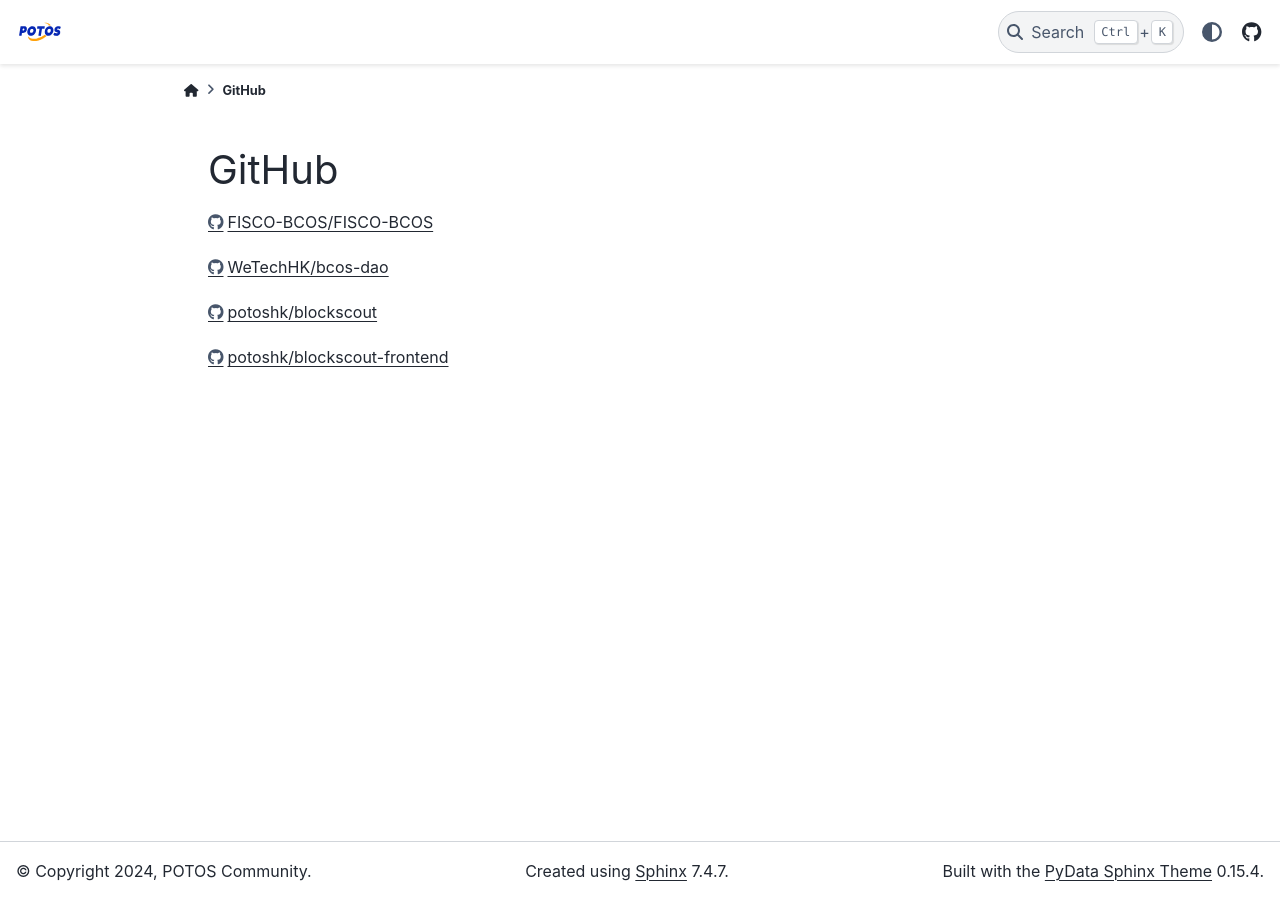
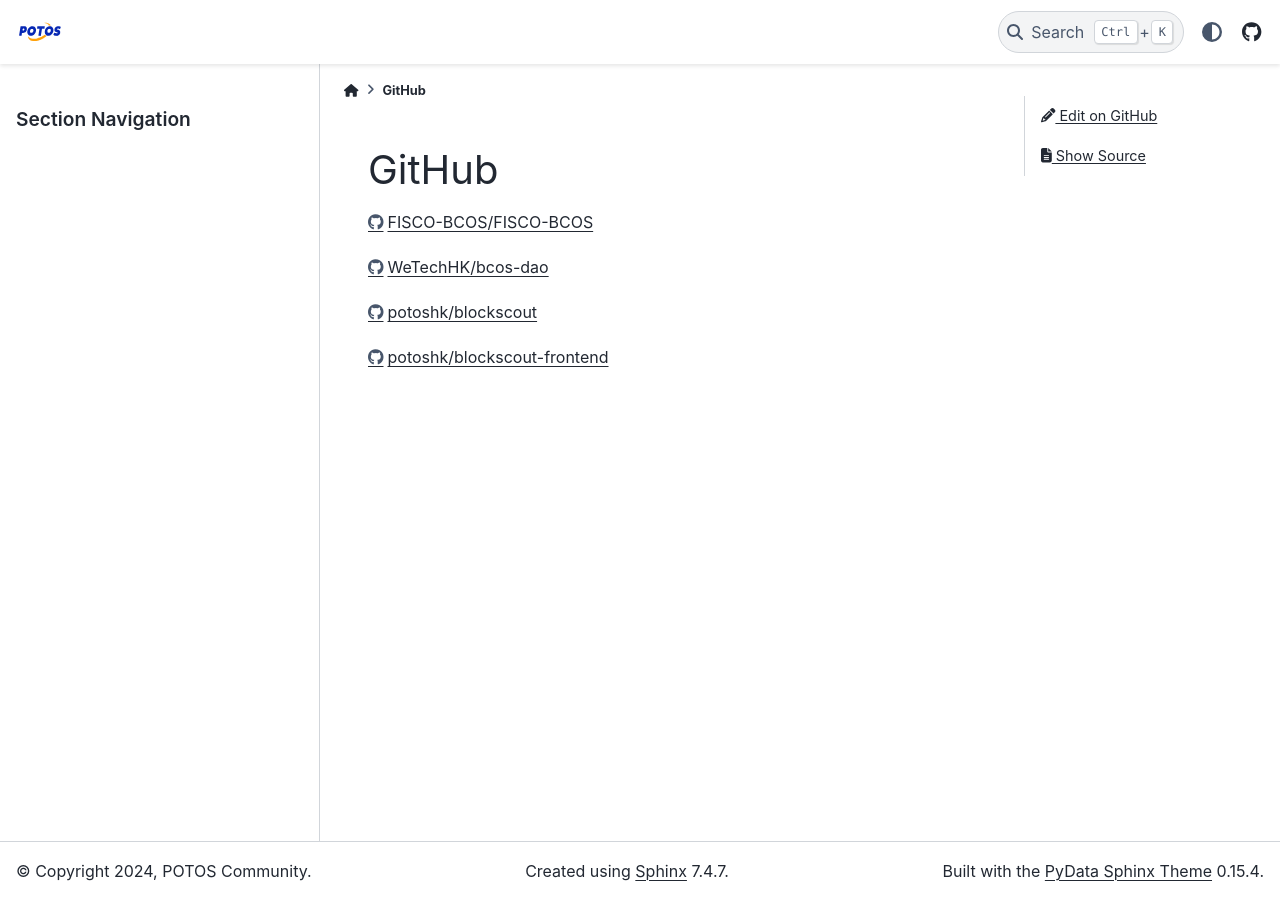
Before and after one commit to potoshk/potos-docs, a Sphinx documentation site: the page built from docs/community/github.md, in a window 1280 px wide. Built offline with Sphinx 7.4.7 and the PyData theme 0.15.4, drawn with Linux system fonts in a browser that asks for light colours.

Commit message:
back conf

```diff
--- a/docs/conf.py
+++ b/docs/conf.py
@@ -153,11 +153,8 @@ html_theme_options = {
     },
     "use_edit_page_button": True,
     "show_toc_level": 1,
-    "navbar_align": "left",
+    "navbar_align": "left",  # [left, content, right] For testing that the navbar items align properly
     "show_nav_level": 0,
-    "navigation_depth": 0,
-    "collapse_navigation": True,
-    "navigation_with_keys": False,
     "show_version_warning_banner": True,
     "navbar_center": ["navbar-nav"],
     # "navbar_start": ["navbar-logo"],
@@ -169,12 +166,11 @@ html_theme_options = {
     "footer_start": ["copyright"],
     "footer_center": ["sphinx-version"],
     "secondary_sidebar_items": {
-        "**/*": ["page-toc"],
+        "**/*": ["page-toc", "edit-this-page", "sourcelink"],
+        "examples/no-sidebar": [],
     },
     "announcement": False,
     "announcement_style": "display: none !important;",
-    "use_source_button": True,
-    "show_source": True,
 }
 
 html_context = {
@@ -255,11 +251,3 @@ def setup(app: Sphinx) -> Dict[str, Any]:
 html_css_files = [
     'custom.css',
 ]
-
-# 添加这些全局配置
-html_sidebars = {
-    "**": []  # 禁用左侧导航
-}
-
-# 添加这个配置
-html_show_sourcelink = True
```
